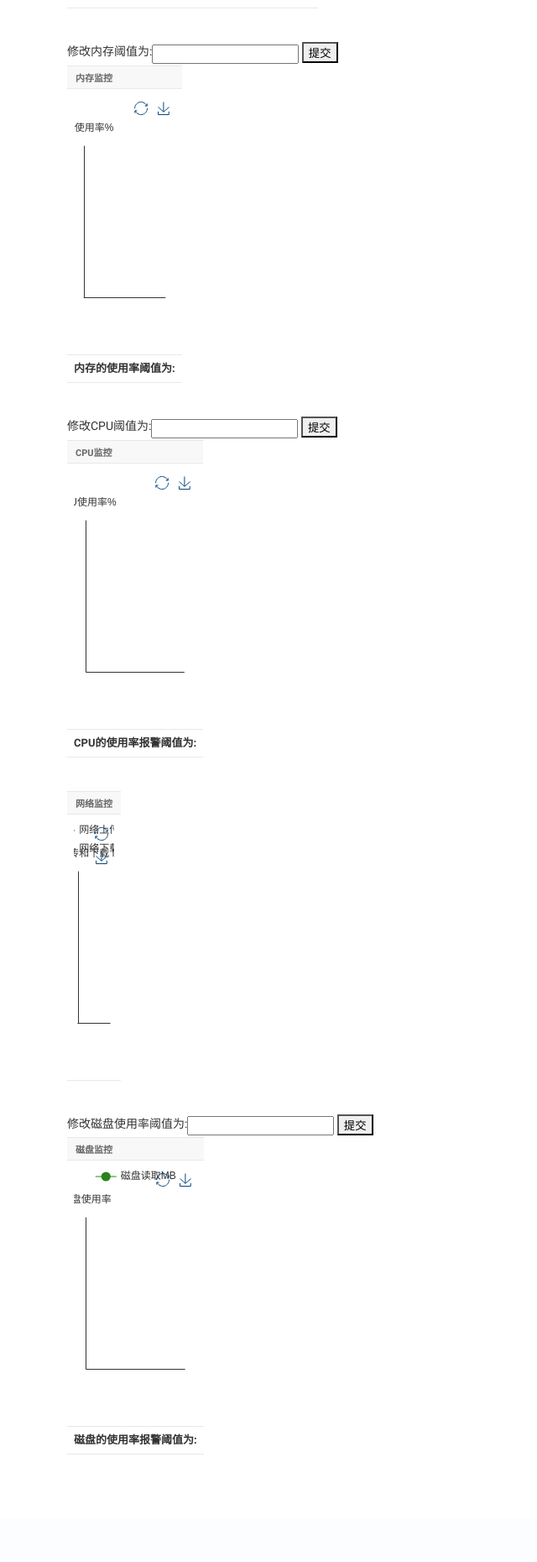
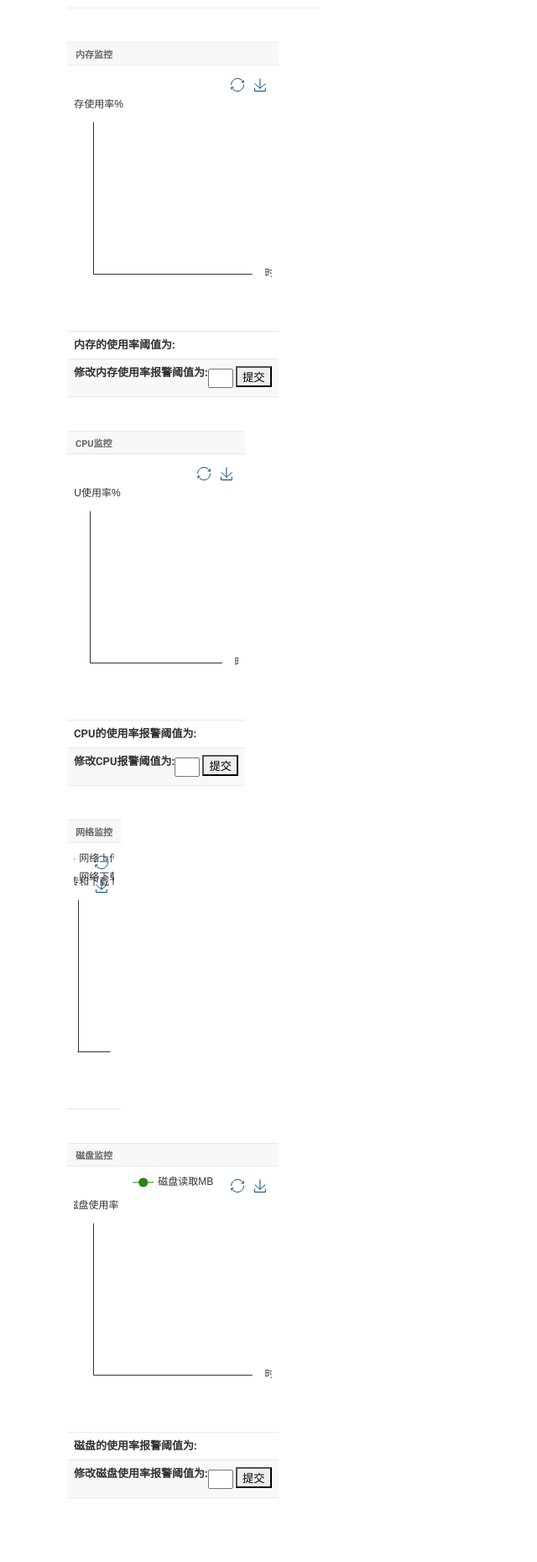
Before and after one commit to cyjahappy/CRM_Server_Monitor, a Django app: template templates/Server.html in a window 1280 px wide. Shown: the part 431-2291 px from the top of the page at 84% size, without its empty margins (0-640 px from the left). Before the commit the page ends 2163 px from the top, so only its background shows below. Run offline with Django 3.2, Linux system fonts and the light colour scheme; the template is opened without the code that fills it, so the values that code supplies are empty.

Commit message:
把三个报警阈值修改功能前端弄好了

```diff
--- a/templates/Server.html
+++ b/templates/Server.html
@@ -228,15 +228,24 @@
             <!--显示内存报警阈值-->
             <th id = "memory">内存的使用率阈值为: </th>
         </tr>
+        <tr>
+            <!--修改内存报警阈值-->
+            <th>
+                <label for="memory_threshold" style="float:left">修改内存使用率报警阈值为:</label>
+                <input id="memory_threshold" style="width: 20px">
+                <button type="button" onclick="modifyMemoryThreshold()">提交</button>
+            </th>
+        </tr>
     </tfoot>
 
 
-    <!--更改内存阈值-->
+    <!--旧的更改内存阈值
     <div>
     <label for="memory_threshold" style="float:left">修改内存阈值为:</label>
     <input id="memory_threshold">
     <button type="button" onclick="modifyMemoryThreshold()">提交</button>
     </div>
+    -->
     <tbody>
     <tr>
         <td id="memory_echarts" style="height: 300px"></td>
@@ -317,13 +326,22 @@
             <!--显示CPU报警阈值-->
             <th id = "cpu">CPU的使用率报警阈值为: </th>
         </tr>
+        <tr>
+            <!--修改内存报警阈值-->
+            <th>
+                <label for="cpu_threshold" style="float:left">修改CPU报警阈值为:</label>
+                <input id="cpu_threshold" style="width: 20px">
+                <button type="button" onclick="modifyCPUThreshold()">提交</button>
+            </th>
+        </tr>
     </tfoot>
-    <!--更改CPU阈值-->
+    <!--更改CPU阈值
     <div>
     <label for="cpu_threshold" style="float:left">修改CPU阈值为:</label>
     <input id="cpu_threshold">
     <button type="button" onclick="modifyCPUThreshold()">提交</button>
     </div>
+    -->
 
     <tbody>
     <tr>
@@ -508,14 +526,22 @@
             <!--显示磁盘报警阈值-->
             <th id = "disk">磁盘的使用率报警阈值为: </th>
         </tr>
+        <tr>
+            <!--修改内存报警阈值-->
+            <th>
+                <label for="disk_threshold" style="float:left">修改磁盘使用率报警阈值为:</label>
+                <input id="disk_threshold" style="width: 20px">
+                <button type="button" onclick="modifyDiskThreshold()">提交</button>
+            </th>
+        </tr>
     </tfoot>
-    <!--修改磁盘使用率阈值-->
+    <!--修改磁盘使用率阈值
     <div>
     <label for="disk_threshold" style="float:left">修改磁盘使用率阈值为:</label>
     <input id="disk_threshold">
     <button type="button" onclick="modifyDiskThreshold()">提交</button>
     </div>
-
+    -->
 
     <tbody>
     <tr>
@@ -594,14 +620,17 @@
 //修改CPU使用率阈值函数
     function modifyCPUThreshold(){
         cpudigi = document.getElementById("cpu_threshold").value;
+        document.getElementById("cpu_threshold").value = "";
     }
 //修改内存使用率阈值函数
     function modifyDiskThreshold(){
         diskdigi = document.getElementById("disk_threshold").value;
+        document.getElementById("disk_threshold").value = "";
     }
 //修改内存使用率阈值函数
     function modifyMemoryThreshold(){
         memorydigi = document.getElementById("memory_threshold").value;
+        document.getElementById("memory_threshold").value = "";
     }
 //调用获取服务器各项指标阈值api
         ddd = setInterval(
```
